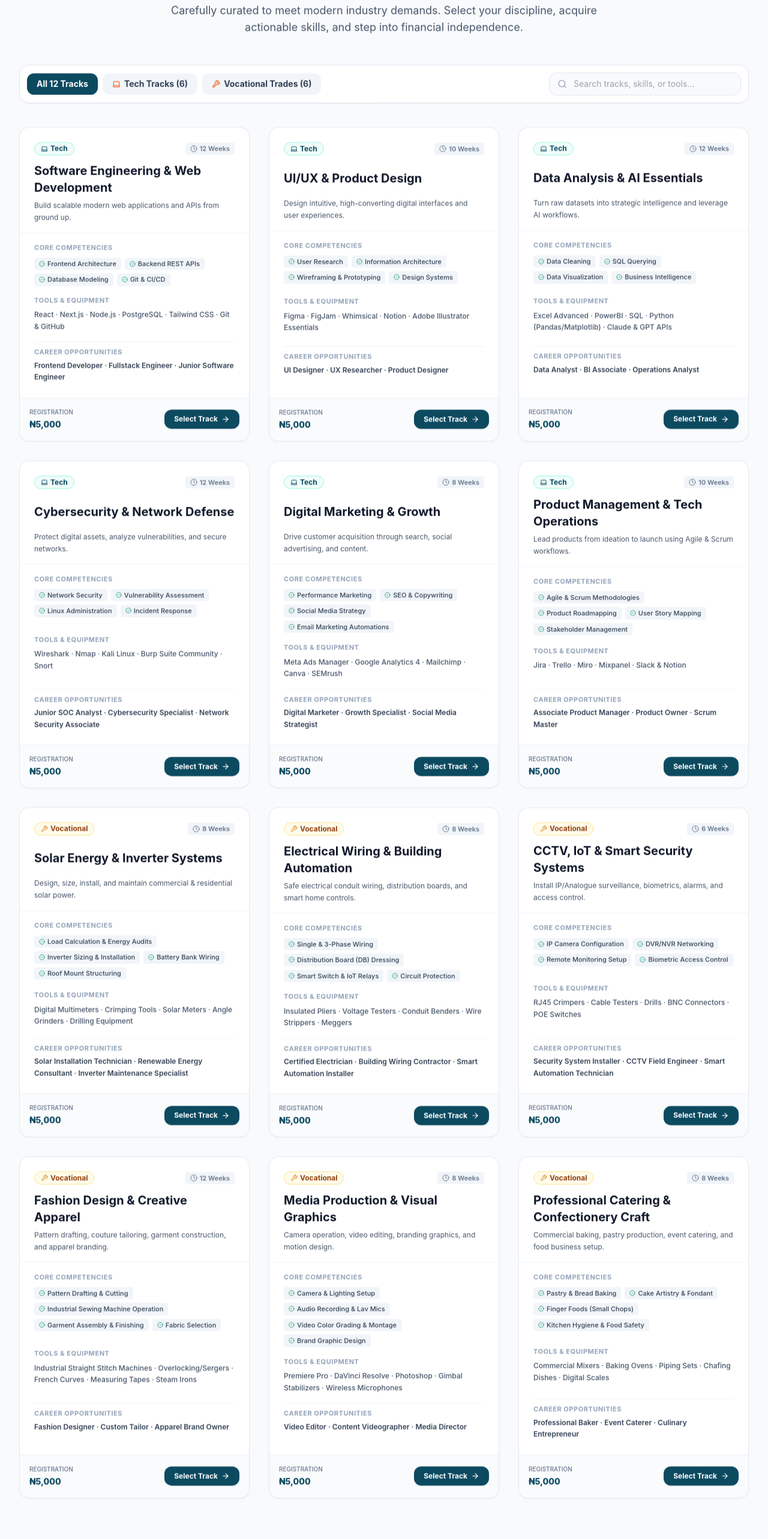
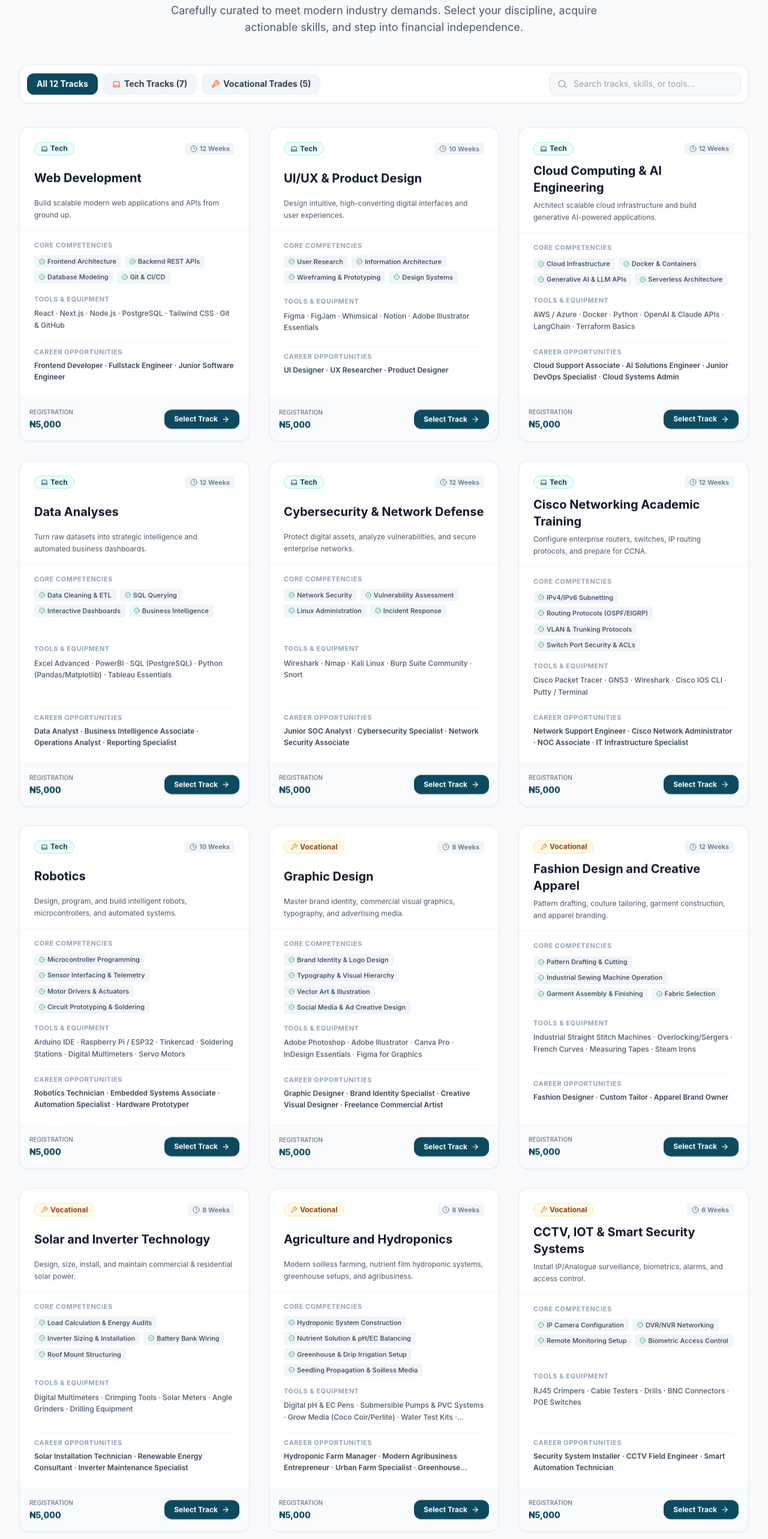
Before and after one commit to OduzzPreneur/Switch-1.0, a Next.js app: page / in a window 1280 px wide. Shown: the part 800-3366 px from the top of the page at 60% size. Built offline with nearby package versions, Linux system fonts and the light colour scheme; no server answers.

Commit message:
feat(tracks): update 12 tech and vocational tracks with live Supabase sync and legacy alias support

```diff
--- a/src/app/admin/page.tsx
+++ b/src/app/admin/page.tsx
@@ -3,7 +3,7 @@
 import React, { useState, useEffect } from 'react';
 import Link from 'next/link';
 import { useRouter } from 'next/navigation';
-import { TRACKS } from '@/data/tracks';
+import { TRACKS, findTrackById } from '@/data/tracks';
 import {
   getInstructors,
   getAttendanceRecords,
@@ -375,7 +375,7 @@
                   </div>
                 ) : (
                   filteredInstructors.map((inst) => {
-                    const trackObj = TRACKS.find((t) => t.id === inst.trackId);
+                    const trackObj = findTrackById(inst.trackId);
                     const isApproved = inst.status === 'approved';
                     const isPending = inst.status === 'pending';
 
@@ -488,7 +488,7 @@
                         Reg ID: <strong className="font-mono text-switch-teal">{student?.registrationNumber}</strong> · {student?.email}
                       </div>
                       <div className="text-slate-600 mt-0.5">
-                        Track: <strong>{TRACKS.find((t) => t.id === student?.trackId)?.title}</strong> ({student?.learningMode})
+                        Track: <strong>{findTrackById(student?.trackId)?.title}</strong> ({student?.learningMode})
                       </div>
                     </div>
                   </div>
--- a/src/app/api/instructor/auth/route.ts
+++ b/src/app/api/instructor/auth/route.ts
@@ -8,7 +8,7 @@
     id: 'inst-0',
     full_name: 'Lead Faculty Instructor',
     email: 'instructor@switch.ng',
-    track_id: 'software-engineering',
+    track_id: 'web-development',
     status: 'approved',
     phone: '+234 800 000 1234',
     passcode: 'Switch2026!',
@@ -17,7 +17,7 @@
     id: 'inst-1',
     full_name: 'Engr. Babatunde Alabi',
     email: 'babatunde.alabi@switch.ng',
-    track_id: 'solar-energy',
+    track_id: 'solar-technology',
     status: 'approved',
     phone: '+234 803 123 4567',
     passcode: 'Switch2026!Solar',
@@ -26,7 +26,7 @@
     id: 'inst-2',
     full_name: 'Chioma Okonkwo',
     email: 'chioma.okonkwo@switch.ng',
-    track_id: 'software-engineering',
+    track_id: 'web-development',
     status: 'approved',
     phone: '+234 812 987 6543',
     passcode: 'Switch2026!Dev',
--- a/src/app/api/payment/verify/route.ts
+++ b/src/app/api/payment/verify/route.ts
@@ -46,7 +46,7 @@
       ageBracket: studentData?.ageBracket || meta.ageBracket || '21-25',
       gender: studentData?.gender || meta.gender || 'Prefer not to say',
       stateOfResidence: studentData?.stateOfResidence || meta.stateOfResidence || 'Lagos',
-      trackId: studentData?.trackId || meta.trackId || 'software-engineering',
+      trackId: studentData?.trackId || meta.trackId || 'web-development',
       learningMode: studentData?.learningMode || meta.learningMode || 'Online / Virtual',
       highestEducation: studentData?.highestEducation || meta.highestEducation || '',
       registrationNumber,
--- a/src/app/dashboard/page.tsx
+++ b/src/app/dashboard/page.tsx
@@ -3,7 +3,7 @@
 import React, { useState, useEffect, Suspense } from 'react';
 import Link from 'next/link';
 import { useRouter, useSearchParams } from 'next/navigation';
-import { TRACKS } from '@/data/tracks';
+import { TRACKS, findTrackById } from '@/data/tracks';
 import { supabase, isSupabaseConfigured } from '@/lib/supabase/client';
 import {
   getOrInitDefaultStudent,
@@ -288,7 +288,7 @@
     );
   }
 
-  const enrolledTrack = TRACKS.find((t) => t.id === student?.trackId) || TRACKS[0];
+  const enrolledTrack = findTrackById(student?.trackId) || TRACKS[0];
   const firstName = student.fullName ? student.fullName.split(' ')[0] : 'Fellow';
 
   return (
--- a/src/app/dashboard/profile/page.tsx
+++ b/src/app/dashboard/profile/page.tsx
@@ -3,7 +3,7 @@
 import React, { useState, useEffect } from 'react';
 import Link from 'next/link';
 import { useRouter } from 'next/navigation';
-import { TRACKS } from '@/data/tracks';
+import { TRACKS, findTrackById } from '@/data/tracks';
 import { supabase, isSupabaseConfigured } from '@/lib/supabase/client';
 import { getOrInitDefaultStudent } from '@/lib/portalState';
 import RegistrationSlip from '@/components/dashboard/RegistrationSlip';
@@ -179,7 +179,7 @@
     };
   }, [router]);
 
-  const enrolledTrack = TRACKS.find((t) => t.id === student?.trackId) || TRACKS[0];
+  const enrolledTrack = findTrackById(student?.trackId) || TRACKS[0];
 
   // Handle Profile Update
   const handleProfileSubmit = async (e: React.FormEvent) => {
--- a/src/app/instructor/page.tsx
+++ b/src/app/instructor/page.tsx
@@ -3,7 +3,7 @@
 import React, { useState, useEffect, Suspense } from 'react';
 import Link from 'next/link';
 import { useRouter } from 'next/navigation';
-import { TRACKS } from '@/data/tracks';
+import { TRACKS, findTrackById } from '@/data/tracks';
 import {
   getInstructors,
   getAttendanceRecords,
@@ -183,7 +183,7 @@
   };
 
   const isApproved = currentInstructor?.status === 'approved';
-  const assignedTrack = TRACKS.find((t) => t.id === currentInstructor?.trackId) || TRACKS[0];
+  const assignedTrack = findTrackById(currentInstructor?.trackId) || TRACKS[0];
 
   // 1. Submit Attendance Handler with live Supabase sync
   const handleSaveAttendance = async (e: React.FormEvent) => {
--- a/src/app/layout.tsx
+++ b/src/app/layout.tsx
@@ -13,10 +13,18 @@
     'Tech Skills Nigeria',
     'Vocational Training',
     'Youth Empowerment',
-    'Software Engineering',
-    'Solar Installation',
+    'Web Development',
     'UI/UX Design',
+    'Cloud Computing & AI',
+    'Data Analysis',
     'Cybersecurity',
+    'Cisco Networking',
+    'Robotics',
+    'Graphic Design',
+    'Fashion Design',
+    'Solar & Inverter Technology',
+    'Agriculture and Hydroponics',
+    'CCTV & IoT',
   ],
   authors: [{ name: 'The Switch Initiative & GYF' }],
   icons: {
--- a/src/components/home/TracksDirectory.tsx
+++ b/src/components/home/TracksDirectory.tsx
@@ -55,7 +55,7 @@
                   : 'bg-slate-100 text-slate-700 hover:bg-slate-200'
               }`}
             >
-              All 12 Tracks
+              All {TRACKS.length} Tracks
             </button>
             <button
               onClick={() => setSelectedCategory('Tech')}
@@ -66,7 +66,7 @@
               }`}
             >
               <Laptop className="w-3.5 h-3.5 text-switch-orange" />
-              Tech Tracks (6)
+              Tech Tracks ({TRACKS.filter((t) => t.category === 'Tech').length})
             </button>
             <button
               onClick={() => setSelectedCategory('Vocational')}
@@ -77,7 +77,7 @@
               }`}
             >
               <Wrench className="w-3.5 h-3.5 text-switch-orange" />
-              Vocational Trades (6)
+              Vocational Trades ({TRACKS.filter((t) => t.category === 'Vocational').length})
             </button>
           </div>
 
--- a/src/data/tracks.ts
+++ b/src/data/tracks.ts
@@ -1,10 +1,22 @@
 import { CourseTrack } from '@/types';
 
+export const TRACK_ID_ALIASES: Record<string, string> = {
+  'software-engineering': 'web-development',
+  'solar-energy': 'solar-technology',
+  'data-ai-essentials': 'data-analyses',
+};
+
+export function findTrackById(id?: string): CourseTrack | undefined {
+  if (!id) return undefined;
+  const resolvedId = TRACK_ID_ALIASES[id] || id;
+  return TRACKS.find((t) => t.id === resolvedId);
+}
+
 export const TRACKS: CourseTrack[] = [
-  // --- TECH TRACKS (6) ---
+  // --- TECH TRACKS (7) ---
   {
-    id: 'software-engineering',
-    title: 'Software Engineering & Web Development',
+    id: 'web-development',
+    title: 'Web Development',
     category: 'Tech',
     tagline: 'Build scalable modern web applications and APIs from ground up.',
     description:
@@ -41,16 +53,35 @@
     featured: true,
   },
   {
-    id: 'data-ai-essentials',
-    title: 'Data Analysis & AI Essentials',
+    id: 'cloud-ai-engineering',
+    title: 'Cloud Computing & AI Engineering',
     category: 'Tech',
-    tagline: 'Turn raw datasets into strategic intelligence and leverage AI workflows.',
+    tagline: 'Architect scalable cloud infrastructure and build generative AI-powered applications.',
     description:
-      'Learn data wrangling, SQL queries, interactive dashboards in PowerBI, Python analytics libraries, and prompt engineering with modern generative AI tooling.',
+      'Master cloud foundations (AWS/Azure), containerization with Docker, serverless architectures, and modern generative AI engineering. Learn to integrate LLM APIs, build RAG pipelines, and deploy resilient cloud services.',
     durationWeeks: 12,
-    skills: ['Data Cleaning', 'SQL Querying', 'Data Visualization', 'Business Intelligence', 'AI Prompt Engineering'],
-    toolsCovered: ['Excel Advanced', 'PowerBI', 'SQL', 'Python (Pandas/Matplotlib)', 'Claude & GPT APIs'],
-    careerRoles: ['Data Analyst', 'BI Associate', 'Operations Analyst'],
+    skills: ['Cloud Infrastructure', 'Docker & Containers', 'Generative AI & LLM APIs', 'Serverless Architecture', 'CI/CD & DevOps Basics'],
+    toolsCovered: ['AWS / Azure', 'Docker', 'Python', 'OpenAI & Claude APIs', 'LangChain', 'Terraform Basics'],
+    careerRoles: ['Cloud Support Associate', 'AI Solutions Engineer', 'Junior DevOps Specialist', 'Cloud Systems Admin'],
+    prerequisites: 'Basic programming concepts and a laptop with stable internet connection.',
+    colorScheme: {
+      accent: '#0C4A60',
+      badgeBg: 'bg-sky-50 text-sky-800 border-sky-200',
+      border: 'border-sky-500',
+    },
+    featured: true,
+  },
+  {
+    id: 'data-analyses',
+    title: 'Data Analyses',
+    category: 'Tech',
+    tagline: 'Turn raw datasets into strategic intelligence and automated business dashboards.',
+    description:
+      'Learn end-to-end data processing: data wrangling in Advanced Excel, database querying with SQL, interactive dashboards in PowerBI, Python analytics (Pandas, Matplotlib), and modern predictive analytics.',
+    durationWeeks: 12,
+    skills: ['Data Cleaning & ETL', 'SQL Querying', 'Interactive Dashboards', 'Business Intelligence', 'Predictive Modeling'],
+    toolsCovered: ['Excel Advanced', 'PowerBI', 'SQL (PostgreSQL)', 'Python (Pandas/Matplotlib)', 'Tableau Essentials'],
+    careerRoles: ['Data Analyst', 'Business Intelligence Associate', 'Operations Analyst', 'Reporting Specialist'],
     prerequisites: 'Basic math and logic; willingness to work with numbers.',
     colorScheme: {
       accent: '#0C4A60',
@@ -63,7 +94,7 @@
     id: 'cybersecurity',
     title: 'Cybersecurity & Network Defense',
     category: 'Tech',
-    tagline: 'Protect digital assets, analyze vulnerabilities, and secure networks.',
+    tagline: 'Protect digital assets, analyze vulnerabilities, and secure enterprise networks.',
     description:
       'Gain hands-on knowledge in networking fundamentals, Linux commands, ethical hacking principles, threat modeling, vulnerability scanning, and security compliance.',
     durationWeeks: 12,
@@ -79,46 +110,86 @@
     featured: true,
   },
   {
-    id: 'digital-marketing',
-    title: 'Digital Marketing & Growth',
+    id: 'cisco-networking',
+    title: 'Cisco Networking Academic Training',
     category: 'Tech',
-    tagline: 'Drive customer acquisition through search, social advertising, and content.',
+    tagline: 'Configure enterprise routers, switches, IP routing protocols, and prepare for CCNA.',
     description:
-      'Execute paid performance marketing (Meta & Google Ads), SEO, content funnels, email automation, analytics attribution, and brand storytelling.',
+      'Comprehensive Cisco Academy-aligned curriculum covering IPv4/IPv6 addressing, routing protocols (OSPF, EIGRP), VLAN segmentation, access control lists (ACLs), switch security, and enterprise network troubleshooting.',
+    durationWeeks: 12,
+    skills: ['IPv4/IPv6 Subnetting', 'Routing Protocols (OSPF/EIGRP)', 'VLAN & Trunking Protocols', 'Switch Port Security & ACLs', 'Network Diagnostics & Packet Analysis'],
+    toolsCovered: ['Cisco Packet Tracer', 'GNS3', 'Wireshark', 'Cisco IOS CLI', 'Putty / Terminal'],
+    careerRoles: ['Network Support Engineer', 'Cisco Network Administrator', 'NOC Associate', 'IT Infrastructure Specialist'],
+    prerequisites: 'Basic computer literacy and interest in telecommunications & networks.',
+    colorScheme: {
+      accent: '#0C4A60',
+      badgeBg: 'bg-blue-50 text-blue-800 border-blue-200',
+      border: 'border-blue-500',
+    },
+    featured: false,
+  },
+  {
+    id: 'robotics',
+    title: 'Robotics',
+    category: 'Tech',
+    tagline: 'Design, program, and build intelligent robots, microcontrollers, and automated systems.',
+    description:
+      'Practical hardware and embedded software engineering: microcontroller programming (Arduino, ESP32, Raspberry Pi), sensor integration, motor actuation, circuit prototyping, and autonomous robotic control logic.',
+    durationWeeks: 10,
+    skills: ['Microcontroller Programming', 'Sensor Interfacing & Telemetry', 'Motor Drivers & Actuators', 'Circuit Prototyping & Soldering', 'Autonomous Control Algorithms'],
+    toolsCovered: ['Arduino IDE', 'Raspberry Pi / ESP32', 'Tinkercad', 'Soldering Stations', 'Digital Multimeters', 'Servo Motors'],
+    careerRoles: ['Robotics Technician', 'Embedded Systems Associate', 'Automation Specialist', 'Hardware Prototyper'],
+    prerequisites: 'Analytical curiosity, interest in hardware and software synergy, and a laptop.',
+    colorScheme: {
+      accent: '#FF5E14',
+      badgeBg: 'bg-indigo-50 text-indigo-800 border-indigo-200',
+      border: 'border-indigo-500',
+    },
+    featured: false,
+  },
+
+  // --- VOCATIONAL TRACKS (5) ---
+  {
+    id: 'graphic-design',
+    title: 'Graphic Design',
+    category: 'Vocational',
+    tagline: 'Master brand identity, commercial visual graphics, typography, and advertising media.',
+    description:
+      'Learn commercial design principles: logo creation, brand identity systems, typography, vector illustration, commercial advertising materials, social media graphics, and print production techniques.',
     durationWeeks: 8,
-    skills: ['Performance Marketing', 'SEO & Copywriting', 'Social Media Strategy', 'Email Marketing Automations', 'Ad Analytics'],
-    toolsCovered: ['Meta Ads Manager', 'Google Analytics 4', 'Mailchimp', 'Canva', 'SEMrush'],
-    careerRoles: ['Digital Marketer', 'Growth Specialist', 'Social Media Strategist'],
-    prerequisites: 'Passion for communication, creativity, and brand building.',
+    skills: ['Brand Identity & Logo Design', 'Typography & Visual Hierarchy', 'Vector Art & Illustration', 'Social Media & Ad Creative Design', 'Print Prepress & Production'],
+    toolsCovered: ['Adobe Photoshop', 'Adobe Illustrator', 'Canva Pro', 'InDesign Essentials', 'Figma for Graphics'],
+    careerRoles: ['Graphic Designer', 'Brand Identity Specialist', 'Creative Visual Designer', 'Freelance Commercial Artist'],
+    prerequisites: 'Visual curiosity, eye for aesthetics, and a computer with graphic capabilities.',
     colorScheme: {
       accent: '#FF5E14',
       badgeBg: 'bg-orange-50 text-orange-800 border-orange-200',
       border: 'border-orange-500',
     },
+    featured: false,
   },
   {
-    id: 'product-management',
-    title: 'Product Management & Tech Operations',
-    category: 'Tech',
-    tagline: 'Lead products from ideation to launch using Agile & Scrum workflows.',
+    id: 'fashion-design',
+    title: 'Fashion Design and Creative Apparel',
+    category: 'Vocational',
+    tagline: 'Pattern drafting, couture tailoring, garment construction, and apparel branding.',
     description:
-      'Develop roadmaps, define PRDs (Product Requirement Documents), coordinate cross-functional engineering and design teams, and optimize product-market fit.',
-    durationWeeks: 10,
-    skills: ['Agile & Scrum Methodologies', 'Product Roadmapping', 'User Story Mapping', 'Stakeholder Management', 'Go-To-Market Strategy'],
-    toolsCovered: ['Jira', 'Trello', 'Miro', 'Mixpanel', 'Slack & Notion'],
-    careerRoles: ['Associate Product Manager', 'Product Owner', 'Scrum Master'],
-    prerequisites: 'Strong organizational skills and verbal/written communication.',
+      'From sketching concepts to pattern drafting, cutting, precision stitching, dart manipulation, zipper insertion, and commercial clothing production for men & women.',
+    durationWeeks: 12,
+    skills: ['Pattern Drafting & Cutting', 'Industrial Sewing Machine Operation', 'Garment Assembly & Finishing', 'Fabric Selection', 'Fashion Entrepreneurship'],
+    toolsCovered: ['Industrial Straight Stitch Machines', 'Overlocking/Sergers', 'French Curves', 'Measuring Tapes', 'Steam Irons'],
+    careerRoles: ['Fashion Designer', 'Custom Tailor', 'Apparel Brand Owner'],
+    prerequisites: 'Creativity, eye for style, and dedication to hands-on craftsmanship.',
     colorScheme: {
-      accent: '#0C4A60',
-      badgeBg: 'bg-teal-50 text-teal-800 border-teal-200',
-      border: 'border-teal-500',
+      accent: '#FF5E14',
+      badgeBg: 'bg-rose-50 text-rose-800 border-rose-200',
+      border: 'border-rose-200',
     },
+    featured: true,
   },
-
-  // --- VOCATIONAL TRACKS (6) ---
   {
-    id: 'solar-energy',
-    title: 'Solar Energy & Inverter Systems',
+    id: 'solar-technology',
+    title: 'Solar and Inverter Technology',
     category: 'Vocational',
     tagline: 'Design, size, install, and maintain commercial & residential solar power.',
     description:
@@ -136,26 +207,27 @@
     featured: true,
   },
   {
-    id: 'electrical-wiring',
-    title: 'Electrical Wiring & Building Automation',
+    id: 'agriculture-hydroponics',
+    title: 'Agriculture and Hydroponics',
     category: 'Vocational',
-    tagline: 'Safe electrical conduit wiring, distribution boards, and smart home controls.',
+    tagline: 'Modern soilless farming, nutrient film hydroponic systems, greenhouse setups, and agribusiness.',
     description:
-      'Practical training in domestic and industrial wiring standards, circuit breakers, conduit piping, earthing systems, smart switches, and electrical safety codes.',
+      'Master sustainable modern farming: hydroponic systems (NFT, DWC, Dutch buckets), nutrient solution formulation, pH/EC monitoring, climate-controlled greenhouse setups, crop propagation, and commercial agribusiness marketing.',
     durationWeeks: 8,
-    skills: ['Single & 3-Phase Wiring', 'Distribution Board (DB) Dressing', 'Smart Switch & IoT Relays', 'Circuit Protection', 'Fault Tracing'],
-    toolsCovered: ['Insulated Pliers', 'Voltage Testers', 'Conduit Benders', 'Wire Strippers', 'Meggers'],
-    careerRoles: ['Certified Electrician', 'Building Wiring Contractor', 'Smart Automation Installer'],
-    prerequisites: 'Safety-first mindset and attention to detail.',
+    skills: ['Hydroponic System Construction', 'Nutrient Solution & pH/EC Balancing', 'Greenhouse & Drip Irrigation Setup', 'Seedling Propagation & Soilless Media', 'Agribusiness Financial Modeling & Produce Sales'],
+    toolsCovered: ['Digital pH & EC Pens', 'Submersible Pumps & PVC Systems', 'Grow Media (Coco Coir/Perlite)', 'Water Test Kits', 'Greenhouse Netting'],
+    careerRoles: ['Hydroponic Farm Manager', 'Modern Agribusiness Entrepreneur', 'Urban Farm Specialist', 'Greenhouse Project Lead'],
+    prerequisites: 'Passion for farming innovation, sustainable food security, and hands-on outdoor/greenhouse learning.',
     colorScheme: {
       accent: '#0C4A60',
-      badgeBg: 'bg-blue-50 text-blue-800 border-blue-200',
-      border: 'border-blue-500',
+      badgeBg: 'bg-emerald-50 text-emerald-800 border-emerald-200',
+      border: 'border-emerald-500',
     },
+    featured: true,
   },
   {
     id: 'cctv-iot',
-    title: 'CCTV, IoT & Smart Security Systems',
+    title: 'CCTV, IOT & Smart Security Systems',
     category: 'Vocational',
     tagline: 'Install IP/Analogue surveillance, biometrics, alarms, and access control.',
     description:
@@ -171,60 +243,6 @@
       border: 'border-teal-500',
     },
     featured: true,
-  },
-  {
-    id: 'fashion-design',
-    title: 'Fashion Design & Creative Apparel',
-    category: 'Vocational',
-    tagline: 'Pattern drafting, couture tailoring, garment construction, and apparel branding.',
-    description:
-      'From sketching concepts to pattern drafting, cutting, precision stitching, dart manipulation, zipper insertion, and commercial clothing production for men & women.',
-    durationWeeks: 12,
-    skills: ['Pattern Drafting & Cutting', 'Industrial Sewing Machine Operation', 'Garment Assembly & Finishing', 'Fabric Selection', 'Fashion Entrepreneurship'],
-    toolsCovered: ['Industrial Straight Stitch Machines', 'Overlocking/Sergers', 'French Curves', 'Measuring Tapes', 'Steam Irons'],
-    careerRoles: ['Fashion Designer', 'Custom Tailor', 'Apparel Brand Owner'],
-    prerequisites: 'Creativity, eye for style, and dedication to hands-on craftsmanship.',
-    colorScheme: {
-      accent: '#FF5E14',
-      badgeBg: 'bg-rose-50 text-rose-800 border-rose-200',
-      border: 'border-rose-200',
-    },
-  },
-  {
-    id: 'media-production',
-    title: 'Media Production & Visual Graphics',
-    category: 'Vocational',
-    tagline: 'Camera operation, video editing, branding graphics, and motion design.',
-    description:
-      'Practical training in camera cinematography, three-point lighting, audio recording, Adobe Premiere / DaVinci Resolve editing, thumbnail and branding design.',
-    durationWeeks: 8,
-    skills: ['Camera & Lighting Setup', 'Audio Recording & Lav Mics', 'Video Color Grading & Montage', 'Brand Graphic Design', 'Social Video Formatting'],
-    toolsCovered: ['Premiere Pro', 'DaVinci Resolve', 'Photoshop', 'Gimbal Stabilizers', 'Wireless Microphones'],
-    careerRoles: ['Video Editor', 'Content Videographer', 'Media Director'],
-    prerequisites: 'Visual curiosity and passion for storytelling.',
-    colorScheme: {
-      accent: '#FF5E14',
-      badgeBg: 'bg-orange-50 text-orange-800 border-orange-200',
-      border: 'border-orange-500',
-    },
-  },
-  {
-    id: 'catering-craft',
-    title: 'Professional Catering & Confectionery Craft',
-    category: 'Vocational',
-    tagline: 'Commercial baking, pastry production, event catering, and food business setup.',
-    description:
-      'Learn gourmet pastry baking, cake decoration, finger foods & small chops, healthy culinary meals, food sanitation standards, costing, and catering event management.',
-    durationWeeks: 8,
-    skills: ['Pastry & Bread Baking', 'Cake Artistry & Fondant', 'Finger Foods (Small Chops)', 'Kitchen Hygiene & Food Safety', 'Menu Costing & Catering Logistics'],
-    toolsCovered: ['Commercial Mixers', 'Baking Ovens', 'Piping Sets', 'Chafing Dishes', 'Digital Scales'],
-    careerRoles: ['Professional Baker', 'Event Caterer', 'Culinary Entrepreneur'],
-    prerequisites: 'Love for cooking/baking and strict adherence to cleanliness.',
-    colorScheme: {
-      accent: '#FF5E14',
-      badgeBg: 'bg-yellow-50 text-yellow-800 border-yellow-200',
-      border: 'border-yellow-500',
-    },
   },
 ];
 
```
Also changed, not shown: src/lib/portalState.ts (+7 -7 lines), 2 other files (tests, documents, lock files or other folders).
